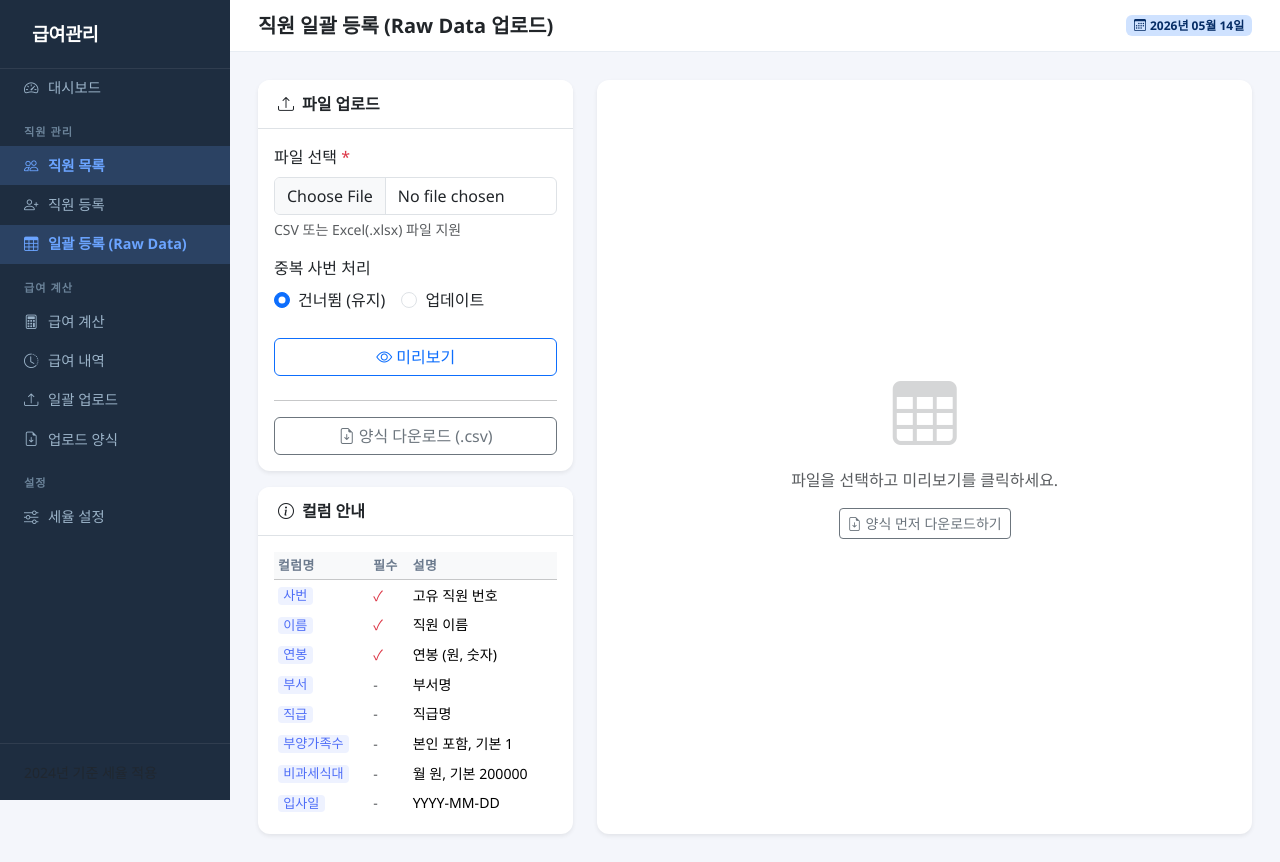
After one commit to JAESUNG8712/gpt-assistant, a Flask app: page /employees/upload in a window 1280 px wide. The commit adds this page. Run offline with Flask 3, Linux system fonts and the light colour scheme.

Commit message:
Add employee raw data bulk upload and demo seeder
- /employees/upload: CSV/Excel로 직원 마스터 데이터 일괄 등록
  - 미리보기 → 저장 2단계 / 중복 사번 건너뜀·업데이트 선택 가능
  - CSV·Excel(.xlsx) 양식 모두 지원, UTF-8 / CP949 자동 감지
- /employees/template: 직원 일괄 등록 양식 CSV 다운로드
- seed_demo.py: 직원 10명 + 이번 달 조정 항목 8건 샘플 데이터 시드
- 사이드바에 "일괄 등록 (Raw Data)" 메뉴 추가

https://claude.ai/code/session_01UF5W1xxsQUgWyTbbCxUoud

```diff
--- a/app.py
+++ b/app.py
@@ -257,6 +257,173 @@ def index():
 def employees_list():
     employees = Employee.query.order_by(Employee.employee_id).all()
     return render_template("employees/list.html", employees=employees)
+
+
+@app.route("/employees/template")
+def employees_template():
+    """직원 일괄 업로드용 CSV 양식 다운로드"""
+    rows = [
+        ["사번", "이름", "부서", "직급", "연봉", "부양가족수", "비과세식대", "입사일"],
+        ["EMP001", "홍길동", "개발팀", "대리", "42000000", "2", "200000", "2022-03-01"],
+        ["EMP002", "김영희", "인사팀", "과장", "55000000", "3", "200000", "2019-07-15"],
+        ["EMP003", "이철수", "영업팀", "사원", "36000000", "1", "200000", "2024-01-02"],
+    ]
+    buf = io.StringIO()
+    csv.writer(buf).writerows(rows)
+    buf.seek(0)
+    return send_file(
+        io.BytesIO(buf.getvalue().encode("utf-8-sig")),
+        mimetype="text/csv",
+        as_attachment=True,
+        download_name="직원_일괄등록_템플릿.csv",
+    )
+
+
+@app.route("/employees/upload", methods=["GET", "POST"])
+def employees_upload():
+    preview_rows = []
+    errors       = []
+
+    if request.method == "POST":
+        action   = request.form.get("action", "preview")
+        on_dup   = request.form.get("on_duplicate", "skip")  # skip | update
+        file     = request.files.get("file")
+
+        if not file or file.filename == "":
+            flash("파일을 선택해주세요.", "danger")
+            return render_template("employees/upload.html")
+
+        # ── 파일 파싱 ──────────────────────────────────────────────────────
+        fname = file.filename.lower()
+        try:
+            if fname.endswith((".xlsx", ".xls")):
+                df = pd.read_excel(file, dtype=str)
+            else:
+                try:
+                    df = pd.read_csv(file, encoding="utf-8-sig", dtype=str)
+                except Exception:
+                    file.seek(0)
+                    df = pd.read_csv(file, encoding="cp949", dtype=str)
+        except Exception as e:
+            flash(f"파일 읽기 오류: {e}", "danger")
+            return render_template("employees/upload.html")
+
+        required_cols = {"사번", "이름", "연봉"}
+        if not required_cols.issubset(set(df.columns)):
+            flash(f"필수 컬럼이 없습니다. 필요: {required_cols}", "danger")
+            return render_template("employees/upload.html")
+
+        # ── 행별 검증 ──────────────────────────────────────────────────────
+        for i, row in df.iterrows():
+            def col(name, default=""):
+                v = str(row.get(name, default) or "").strip()
+                return v if v not in ("nan", "None", "") else default
+
+            emp_code    = col("사번")
+            name        = col("이름")
+            department  = col("부서")
+            position    = col("직급")
+            salary_raw  = col("연봉")
+            dep_raw     = col("부양가족수", "1")
+            meal_raw    = col("비과세식대", "200000")
+            hire_raw    = col("입사일")
+
+            row_error = None
+            annual_salary = None
+            existing = Employee.query.filter_by(employee_id=emp_code).first() if emp_code else None
+
+            if not emp_code:
+                row_error = "사번 없음"
+            elif not name:
+                row_error = "이름 없음"
+            else:
+                try:
+                    annual_salary = int(salary_raw.replace(",", ""))
+                except ValueError:
+                    row_error = f"연봉 '{salary_raw}' 숫자 아님"
+
+            try:
+                dependents = int(dep_raw) if dep_raw else 1
+            except ValueError:
+                dependents = 1
+            try:
+                non_taxable_meal = int(meal_raw.replace(",", "")) if meal_raw else 200_000
+            except ValueError:
+                non_taxable_meal = 200_000
+            try:
+                hire_date = date.fromisoformat(hire_raw) if hire_raw else None
+            except ValueError:
+                hire_date = None
+
+            status = "중복 (업데이트 예정)" if existing and on_dup == "update" \
+                else "중복 (건너뜀)" if existing and on_dup == "skip" \
+                else "신규"
+
+            preview_rows.append({
+                "row":             i + 2,
+                "emp_code":        emp_code,
+                "name":            name,
+                "department":      department,
+                "position":        position,
+                "annual_salary":   annual_salary,
+                "dependents":      dependents,
+                "non_taxable_meal":non_taxable_meal,
+                "hire_date":       hire_date,
+                "existing":        existing,
+                "status":          status,
+                "error":           row_error,
+            })
+            if row_error:
+                errors.append(f"행 {i+2}: {row_error}")
+
+        # ── 저장 ──────────────────────────────────────────────────────────
+        if action == "apply":
+            if errors:
+                flash(f"오류가 있는 행이 있어 저장할 수 없습니다. ({len(errors)}건)", "danger")
+            else:
+                added = updated = skipped = 0
+                for pr in preview_rows:
+                    if pr["error"]:
+                        continue
+                    existing = Employee.query.filter_by(employee_id=pr["emp_code"]).first()
+                    if existing:
+                        if on_dup == "update":
+                            existing.name             = pr["name"]
+                            existing.department       = pr["department"]
+                            existing.position         = pr["position"]
+                            existing.annual_salary    = pr["annual_salary"]
+                            existing.dependents       = pr["dependents"]
+                            existing.non_taxable_meal = pr["non_taxable_meal"]
+                            if pr["hire_date"]:
+                                existing.hire_date = pr["hire_date"]
+                            updated += 1
+                        else:
+                            skipped += 1
+                    else:
+                        db.session.add(Employee(
+                            employee_id      = pr["emp_code"],
+                            name             = pr["name"],
+                            department       = pr["department"],
+                            position         = pr["position"],
+                            annual_salary    = pr["annual_salary"],
+                            dependents       = pr["dependents"],
+                            non_taxable_meal = pr["non_taxable_meal"],
+                            hire_date        = pr["hire_date"],
+                        ))
+                        added += 1
+                db.session.commit()
+                parts = []
+                if added:   parts.append(f"{added}명 신규 등록")
+                if updated: parts.append(f"{updated}명 업데이트")
+                if skipped: parts.append(f"{skipped}명 건너뜀")
+                flash(", ".join(parts) + " 완료.", "success")
+                return redirect(url_for("employees_list"))
+
+    return render_template(
+        "employees/upload.html",
+        preview_rows=preview_rows,
+        errors=errors,
+    )
 
 
 @app.route("/employees/new", methods=["GET", "POST"])
--- a/templates/base.html
+++ b/templates/base.html
@@ -33,6 +33,9 @@
     </a>
     <a href="{{ url_for('employee_new') }}" class="sidebar-link">
       <i class="bi bi-person-plus"></i> 직원 등록
+    </a>
+    <a href="{{ url_for('employees_upload') }}" class="sidebar-link {% if request.endpoint == 'employees_upload' %}active{% endif %}">
+      <i class="bi bi-table"></i> 일괄 등록 (Raw Data)
     </a>
     <div class="sidebar-section">급여 계산</div>
     <a href="{{ url_for('salary_index') }}" class="sidebar-link {% if request.endpoint == 'salary_calculate' %}active{% endif %}">
--- /dev/null
+++ b/templates/employees/upload.html
@@ -0,0 +1,157 @@
+{% extends "base.html" %}
+{% block title %}직원 일괄 등록{% endblock %}
+{% block page_title %}직원 일괄 등록 (Raw Data 업로드){% endblock %}
+
+{% block content %}
+<div class="row g-4">
+  <!-- 폼 -->
+  <div class="col-lg-4">
+    <div class="card border-0 shadow-sm">
+      <div class="card-header bg-white border-bottom">
+        <h6 class="mb-0 fw-semibold"><i class="bi bi-upload me-2"></i>파일 업로드</h6>
+      </div>
+      <div class="card-body">
+        <form method="post" enctype="multipart/form-data" id="uploadForm">
+          <div class="mb-3">
+            <label class="form-label fw-medium">파일 선택 <span class="text-danger">*</span></label>
+            <input type="file" name="file" class="form-control" accept=".csv,.xlsx,.xls" required>
+            <div class="form-text">CSV 또는 Excel(.xlsx) 파일 지원</div>
+          </div>
+
+          <div class="mb-4">
+            <label class="form-label fw-medium">중복 사번 처리</label>
+            <div class="d-flex gap-3">
+              <div class="form-check">
+                <input class="form-check-input" type="radio" name="on_duplicate"
+                       id="dup_skip" value="skip" checked>
+                <label class="form-check-label" for="dup_skip">건너뜀 (유지)</label>
+              </div>
+              <div class="form-check">
+                <input class="form-check-input" type="radio" name="on_duplicate"
+                       id="dup_update" value="update">
+                <label class="form-check-label" for="dup_update">업데이트</label>
+              </div>
+            </div>
+          </div>
+
+          <button type="submit" name="action" value="preview" class="btn btn-outline-primary w-100 mb-2">
+            <i class="bi bi-eye me-1"></i>미리보기
+          </button>
+          {% if preview_rows and not errors %}
+          <button type="submit" name="action" value="apply" class="btn btn-primary w-100"
+                  onclick="return confirm('{{ preview_rows | length }}건을 저장하시겠습니까?')">
+            <i class="bi bi-check-lg me-1"></i>저장 ({{ preview_rows | length }}건)
+          </button>
+          {% endif %}
+        </form>
+
+        <hr>
+        <a href="{{ url_for('employees_template') }}" class="btn btn-outline-secondary w-100">
+          <i class="bi bi-file-earmark-arrow-down me-1"></i>양식 다운로드 (.csv)
+        </a>
+      </div>
+    </div>
+
+    <!-- 컬럼 안내 -->
+    <div class="card border-0 shadow-sm mt-3">
+      <div class="card-header bg-white border-bottom">
+        <h6 class="mb-0 fw-semibold"><i class="bi bi-info-circle me-2"></i>컬럼 안내</h6>
+      </div>
+      <div class="card-body small">
+        <table class="table table-sm table-borderless mb-0">
+          <thead class="table-light"><tr><th>컬럼명</th><th>필수</th><th>설명</th></tr></thead>
+          <tbody>
+            <tr><td><code>사번</code></td><td><span class="text-danger">✓</span></td><td>고유 직원 번호</td></tr>
+            <tr><td><code>이름</code></td><td><span class="text-danger">✓</span></td><td>직원 이름</td></tr>
+            <tr><td><code>연봉</code></td><td><span class="text-danger">✓</span></td><td>연봉 (원, 숫자)</td></tr>
+            <tr><td><code>부서</code></td><td class="text-muted">-</td><td>부서명</td></tr>
+            <tr><td><code>직급</code></td><td class="text-muted">-</td><td>직급명</td></tr>
+            <tr><td><code>부양가족수</code></td><td class="text-muted">-</td><td>본인 포함, 기본 1</td></tr>
+            <tr><td><code>비과세식대</code></td><td class="text-muted">-</td><td>월 원, 기본 200000</td></tr>
+            <tr><td><code>입사일</code></td><td class="text-muted">-</td><td>YYYY-MM-DD</td></tr>
+          </tbody>
+        </table>
+      </div>
+    </div>
+  </div>
+
+  <!-- 미리보기 -->
+  <div class="col-lg-8">
+    {% if preview_rows %}
+    <div class="card border-0 shadow-sm">
+      <div class="card-header bg-white border-bottom d-flex justify-content-between align-items-center">
+        <h6 class="mb-0 fw-semibold">미리보기 ({{ preview_rows | length }}건)</h6>
+        <div class="d-flex gap-2">
+          {% set new_cnt = preview_rows | selectattr('status', 'equalto', '신규') | list | length %}
+          {% set upd_cnt = preview_rows | selectattr('status', 'equalto', '중복 (업데이트 예정)') | list | length %}
+          {% set skip_cnt = preview_rows | selectattr('status', 'equalto', '중복 (건너뜀)') | list | length %}
+          {% set err_cnt = preview_rows | selectattr('error') | list | length %}
+          {% if new_cnt %}<span class="badge bg-primary-subtle text-primary">신규 {{ new_cnt }}</span>{% endif %}
+          {% if upd_cnt %}<span class="badge bg-warning-subtle text-warning">업데이트 {{ upd_cnt }}</span>{% endif %}
+          {% if skip_cnt %}<span class="badge bg-secondary-subtle text-secondary">건너뜀 {{ skip_cnt }}</span>{% endif %}
+          {% if err_cnt %}<span class="badge bg-danger">오류 {{ err_cnt }}</span>{% endif %}
+        </div>
+      </div>
+      <div class="table-responsive">
+        <table class="table table-sm table-hover align-middle mb-0 small">
+          <thead class="table-light">
+            <tr>
+              <th>행</th>
+              <th>사번</th>
+              <th>이름</th>
+              <th>부서</th>
+              <th>직급</th>
+              <th class="text-end">연봉</th>
+              <th class="text-center">부양</th>
+              <th>입사일</th>
+              <th>상태</th>
+            </tr>
+          </thead>
+          <tbody>
+            {% for pr in preview_rows %}
+            <tr class="{% if pr.error %}table-danger{% elif pr.status == '신규' %}table-success bg-opacity-25{% elif '업데이트' in pr.status %}table-warning bg-opacity-25{% endif %}">
+              <td class="text-muted">{{ pr.row }}</td>
+              <td><code>{{ pr.emp_code }}</code></td>
+              <td class="fw-medium">{{ pr.name }}</td>
+              <td>{{ pr.department or '-' }}</td>
+              <td>{{ pr.position or '-' }}</td>
+              <td class="text-end">{{ '{:,}'.format(pr.annual_salary) ~ '원' if pr.annual_salary else '-' }}</td>
+              <td class="text-center">{{ pr.dependents }}명</td>
+              <td>{{ pr.hire_date.isoformat() if pr.hire_date else '-' }}</td>
+              <td>
+                {% if pr.error %}
+                  <span class="badge bg-danger" title="{{ pr.error }}">오류: {{ pr.error }}</span>
+                {% elif pr.status == '신규' %}
+                  <span class="badge bg-success">신규</span>
+                {% elif '업데이트' in pr.status %}
+                  <span class="badge bg-warning text-dark">업데이트</span>
+                {% else %}
+                  <span class="badge bg-secondary">건너뜀</span>
+                {% endif %}
+              </td>
+            </tr>
+            {% endfor %}
+          </tbody>
+        </table>
+      </div>
+      {% if errors %}
+      <div class="card-footer bg-danger-subtle">
+        <div class="fw-semibold text-danger small mb-1"><i class="bi bi-exclamation-triangle me-1"></i>오류 목록</div>
+        <ul class="mb-0 small text-danger">{% for e in errors %}<li>{{ e }}</li>{% endfor %}</ul>
+      </div>
+      {% endif %}
+    </div>
+    {% else %}
+    <div class="card border-0 shadow-sm h-100 d-flex align-items-center justify-content-center">
+      <div class="text-center text-muted py-5">
+        <i class="bi bi-table display-3 d-block mb-3 opacity-25"></i>
+        <p>파일을 선택하고 미리보기를 클릭하세요.</p>
+        <a href="{{ url_for('employees_template') }}" class="btn btn-outline-secondary btn-sm">
+          <i class="bi bi-file-earmark-arrow-down me-1"></i>양식 먼저 다운로드하기
+        </a>
+      </div>
+    </div>
+    {% endif %}
+  </div>
+</div>
+{% endblock %}
```
Also changed, not shown: seed_demo.py (added, +92 -0 lines).
